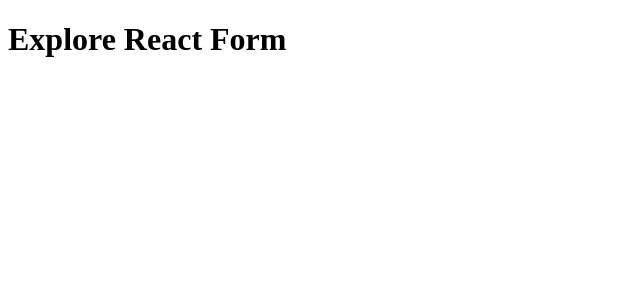
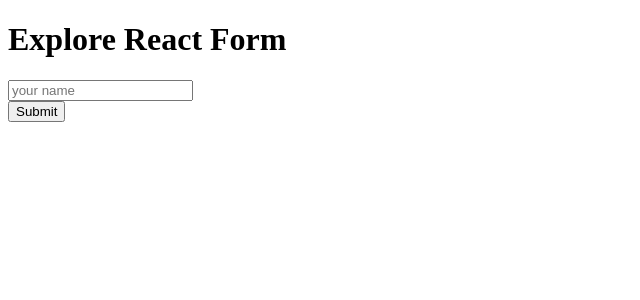
Before and after one commit to afzalhossainraju100/Explore-React-Form, a React (Vite) app: page / in a window 1280 px wide. Shown: the top 300 px of the page, without its empty margins (0-640 px from the left). Built offline with nearby package versions, Linux system fonts and the light colour scheme.

Commit message:
Cteate simple form and add input feild

```diff
--- a/src/App.jsx
+++ b/src/App.jsx
@@ -1,4 +1,5 @@
 import './App.css'
+import SimpleForm from './components/SimpleForm/SimpleForm'
 
 function App() {
 
@@ -6,6 +7,7 @@
   return (
     <>
       <h1> Explore React Form </h1>
+      <SimpleForm />
     </>
   )
 }
--- /dev/null
+++ b/src/components/SimpleForm/SimpleForm.jsx
@@ -0,0 +1,19 @@
+import React from 'react';
+
+const SimpleForm = () => {
+
+    const handleSubmit = (e) => {
+        e.preventDefault();
+        console.log(e.target.name.value);
+    }
+    return (
+        <div>
+            <form onSubmit={handleSubmit}>
+                <input type="text" name='name' placeholder='your name' /> <br />
+                <input type="submit" />
+            </form>
+        </div>
+    );
+};
+
+export default SimpleForm;
```
